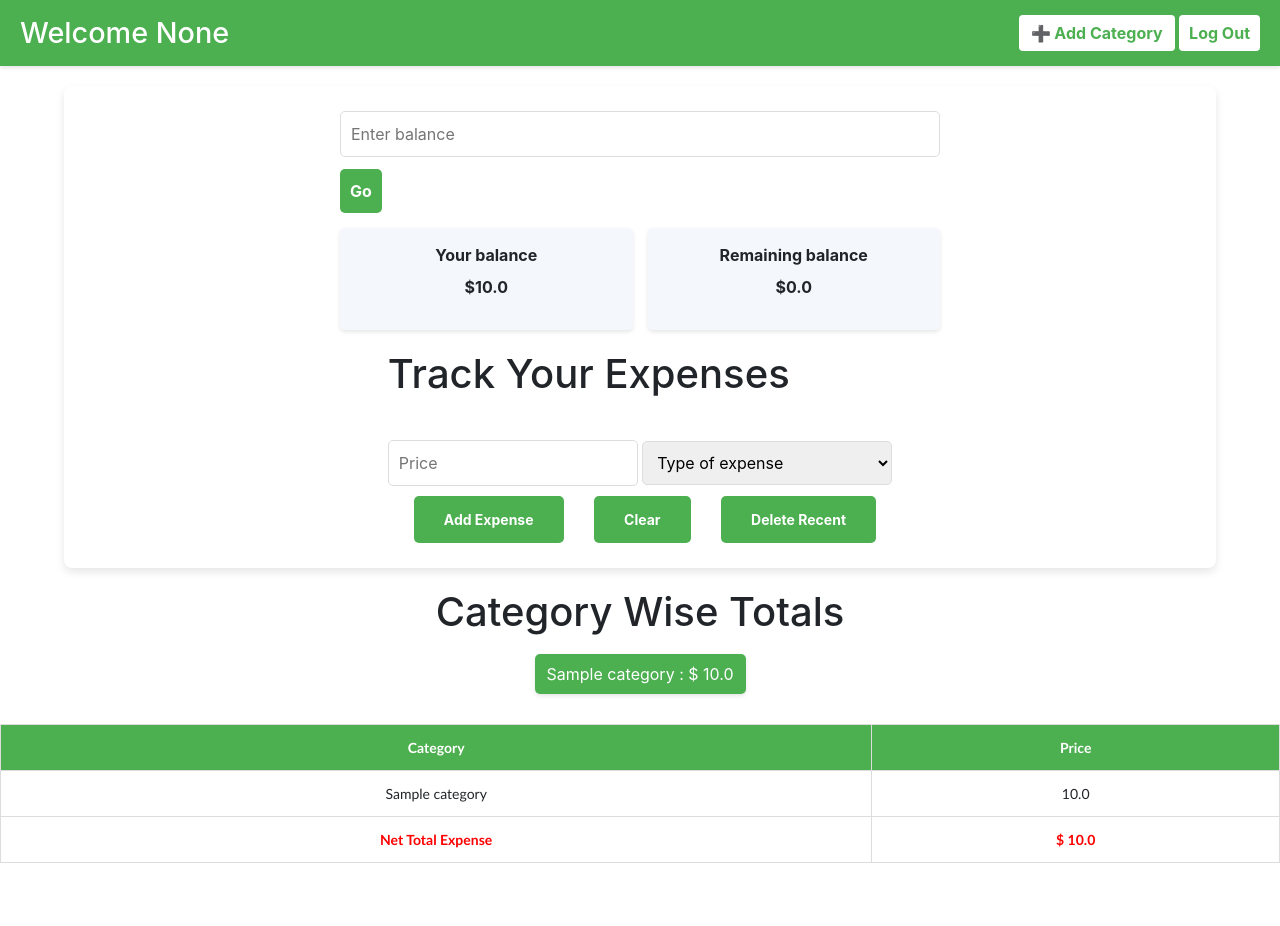
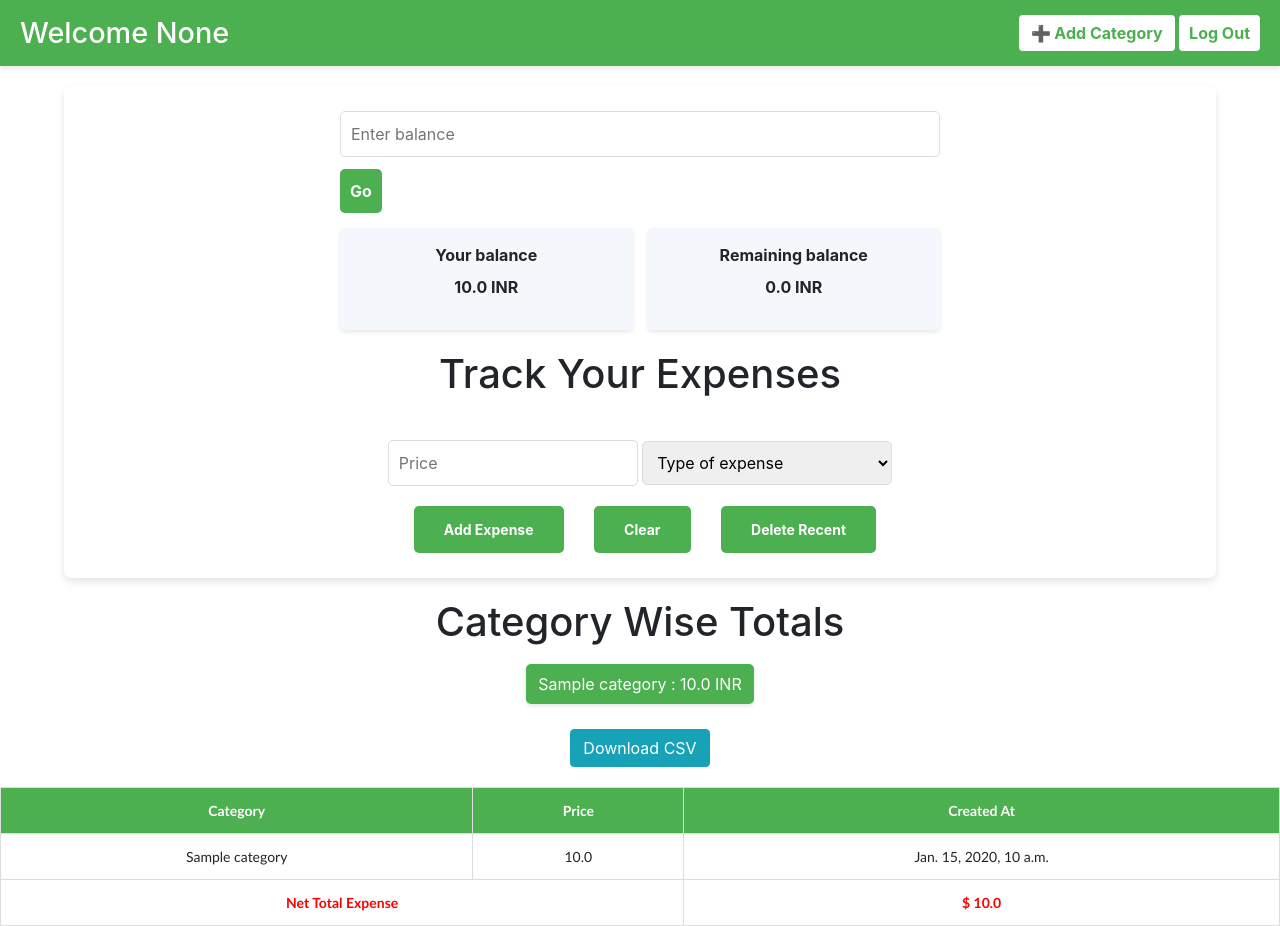
Before and after one commit to siva-sanker/Expense-tracker, a Django app: page /expense/ in a window 1280 px wide. Before the commit the page ends 863 px from the top, so only its background shows below. Run offline with Django 5.2, Linux system fonts and the light colour scheme; a user stored in the database is signed in; tables that the repository leaves empty hold one stand-in row (values such as "Sample post"); some libraries are stand-ins or nearby versions.

Commit message:
Updated models, views, and templates for Expense Tracker

```diff
--- a/app/models.py
+++ b/app/models.py
@@ -1,5 +1,6 @@
 from django.db import models
 from django.contrib.auth.models import User
+from django.utils.timezone import now
 # Create your models here.
 class Category(models.Model):
     name=models.CharField(max_length=30)
@@ -8,6 +9,7 @@ class Expense(models.Model):
     category=models.ForeignKey(Category,on_delete=models.CASCADE)
     price=models.FloatField()
     user=models.ForeignKey(User,on_delete=models.CASCADE,null=True)
+    created_at=models.DateTimeField(default=now)
 
 class Balance(models.Model):
     balance=models.FloatField()
--- a/app/static/css/expensetracker.css
+++ b/app/static/css/expensetracker.css
@@ -61,6 +61,10 @@ body {
     border-radius: 8px;
     box-shadow: 0 4px 8px rgba(0, 0, 0, 0.1);
 }
+.track{
+    width: 100%;
+    text-align: center;
+}
 
 /* Balance Form */
 .balanceform {
@@ -122,6 +126,7 @@ body {
 .input-box button {
     padding: 13px 30px;
     margin-left: 26px;
+    margin-top: 10px;
     border: none;
     border-radius: 5px;
     font-size: 14px;
@@ -162,6 +167,15 @@ body {
     box-shadow: 0 2px 4px rgba(0, 0, 0, 0.1);
 }
 
+.download-div {
+    display: flex;
+    justify-content: center;
+    align-items: center;
+    height: fit-content;
+    margin: 15px;
+}
+
+
 /* Table Styling */
 table {
     width: 100%;
--- a/app/templates/expensetracker.html
+++ b/app/templates/expensetracker.html
@@ -35,7 +35,7 @@
                                 {% csrf_token %}
                                 <div class="form-group">
                                     <label for="categoryName" style="color: black;">Category Name</label>
-                                    <input type="text" class="form-control" id="categoryName" name="category" placeholder="Enter category name" required>
+                                    <input type="text" class="form-control" id="categoryName" name="category" placeholder="Enter category name" required maxlength="50">
                                 </div>
                                 <button type="submit" class="btn btn-primary">Add Category</button>
                             </form>
@@ -57,28 +57,28 @@
         <div class="balanceform">
             <form action="" method="post">
                 {% csrf_token %}
-                <input type="number" name="bal" placeholder="Enter balance">
+                <input type="number" name="bal" placeholder="Enter balance" min="0">
                 <input type="submit" value="Go">
             </form>
             <div class="balance">
                 <div class="curbal">
                     <label for="">Your balance</label>
-                    <p>${{ bal.balance }}</p>
+                    <p>{{ bal.balance }} INR</p>
                 </div>
                 <div class="netbal">
                     <label for="">Remaining balance</label>
-                    <p>${{ remaining }}</p>
+                    <p>{{ remaining }} INR</p>
                 </div>
             </div>
         </div>
 
         <form method="post">
             {% csrf_token %}
-            <h1>Track Your Expenses</h1>
+            <div class="track"><h1>Track Your Expenses</h1></div>
             <br>
 
             <div class="input-box">
-                <input type="number" name="price" placeholder="Price" required step="0.01">
+                <input type="number" name="price" placeholder="Price" required step="0.01" min="0">
                 <select name="category" required>
                     <option value="">Type of expense</option>
                     {% for i in categories %}
@@ -96,24 +96,32 @@
         <h1>Category Wise Totals</h1>
         <ul>
             {% for i in category_wise_sum %}
-            <li> {{ i.category__name }} : $ {{ i.total }}</li>
+            <li> {{ i.category__name }} :  {{ i.total }} INR</li>
             {% endfor %}
         </ul>
+    </div>
+
+    <div class="download-div">
+        <form action="{% url 'export_csv' %}" method="get">
+            <button type="submit" class="btn btn-info">Download CSV</button>
+        </form>
     </div>
 
         <table>
             <tr>
                 <th>Category</th>
                 <th>Price</th>
+                <th>Created At</th>
             </tr>
             {% for expense in expenses %}
             <tr>
                 <td>{{ expense.category.name }}</td>
                 <td>{{ expense.price }}</td>
+                <td> {{ expense.created_at }}</td>
             </tr>
             {% endfor %}
             <tr>
-                <td colspan="1" style="text-align: center; color: red; font-weight: 700;">Net Total Expense</td>
+                <td colspan="2" style="text-align: center; color: red; font-weight: 700;">Net Total Expense</td>
                 <td style="text-align: center; color: red; font-weight: 700;">$ {{ total_expense }}</td>
             </tr>
         </table>
--- a/app/views.py
+++ b/app/views.py
@@ -7,6 +7,7 @@ from django.urls import reverse
 from django.http import HttpResponse
 from django.db.models import Sum
 from .models import Category,Expense,Balance
+import csv
 
 def home(request):
     return render(request,'home.html')
@@ -111,6 +112,24 @@ def expense(request):
         'bal':b,
         'remaining':remaining_balance})
 
+
+def export_expenses_to_csv(request):
+
+    response = HttpResponse(content_type='text/csv')
+    response['Content-Disposition'] = 'attachment; filename="expenses.csv"'
+
+
+    writer = csv.writer(response)
+    writer.writerow(['Category', 'Price','Created_At'])
+
+
+    expenses = Expense.objects.filter(user=request.user)
+
+    for expense in expenses:
+        writer.writerow([expense.category.name, expense.price, expense.created_at])
+
+    return response
+
 def logout_user(request):
     if request.user.is_authenticated:
         Balance.objects.filter(user=request.user).delete()
--- a/expense/urls.py
+++ b/expense/urls.py
@@ -25,4 +25,5 @@ urlpatterns = [
     path('expense/',views.expense,name='expense'),
     path('logout/',views.logout_user,name='logout'),
     path('addc/',views.addc,name='add'),
+    path('export_csv/', views.export_expenses_to_csv, name='export_csv'),
 ]
```
Also changed, not shown: app/migrations/0012_expense_created_at.py (added).
